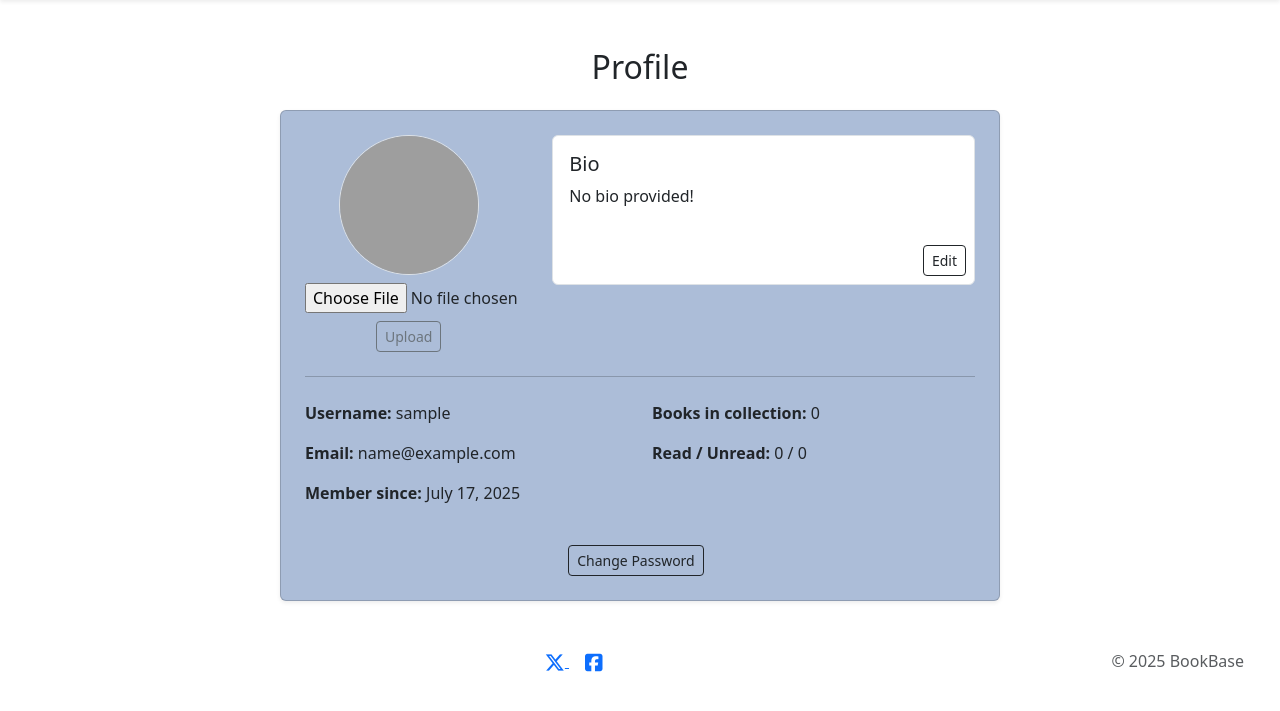
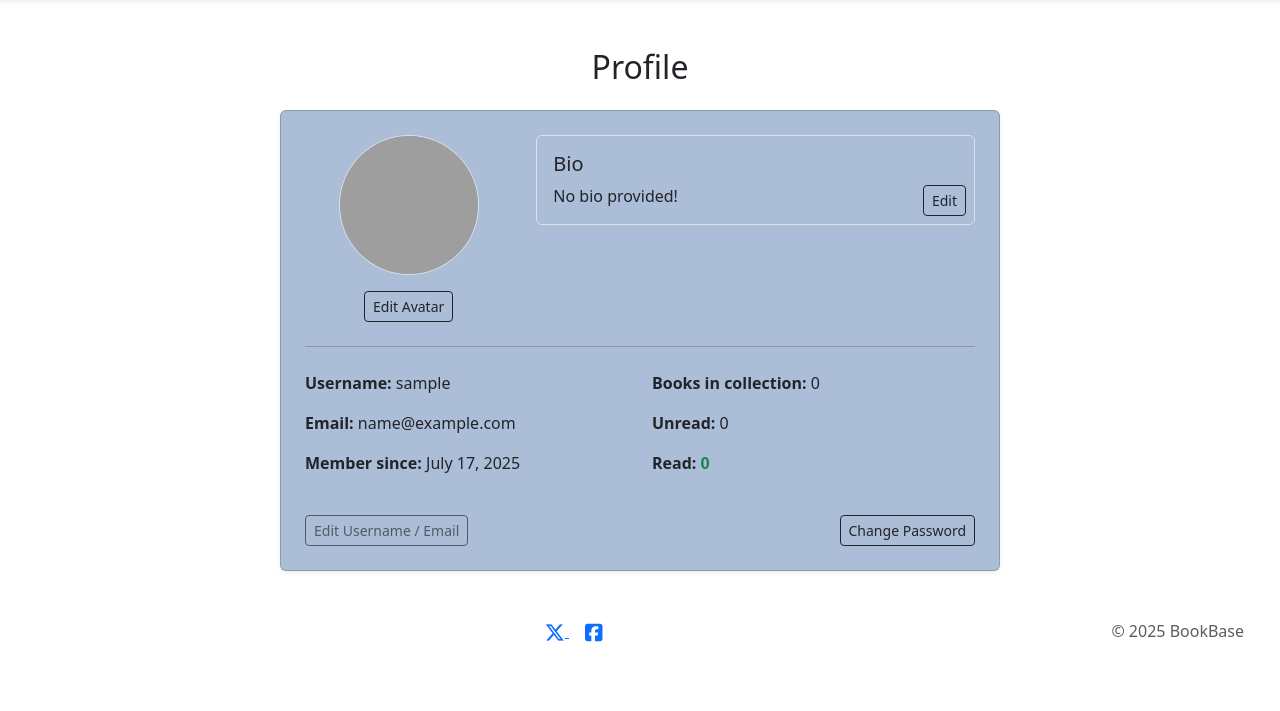
Before and after one commit to Oscar-Ivs/bookbase, a Django app: page /profile/ in a window 1280 px wide. Shown: the part 57-768 px from the top of the page. Run offline with Django 5.2, Linux system fonts and the light colour scheme; the visitor is signed in with stand-in values (Sample User, id 1); data comes from the database, SQL or seed files in the repository; data that the repository does not hold is empty; some libraries are stand-ins or nearby versions; grey boxes are pictures that could not be loaded.

Commit message:
Simplified avatar upload to auto-submit on file select; rearranged stats and styled read count

```diff
--- a/templates/profile.html
+++ b/templates/profile.html
@@ -8,46 +8,49 @@
   <div class="row justify-content-center">
     <div class="col-md-10 col-lg-8">
       <div class="card shadow-sm p-4" style="background-color: #acbdd8;">
+
         <div class="row g-4 align-items-start">
+          <!-- Avatar Upload -->
+          <div class="col-md-4 text-center">
+            <img
+              src="{% if user.profile.avatar %}{{ user.profile.avatar.url }}{% else %}{% static 'img/avatar-placeholder.png' %}{% endif %}"
+              alt="Avatar" class="rounded-circle border mb-2" width="140" height="140">
 
-          <!-- Avatar + Upload -->
-          <div class="col-md-4 text-center">
-            {% if user.profile.avatar %}
-              <img src="{{ user.profile.avatar.url }}" alt="Avatar" class="rounded-circle border mb-2" width="140" height="140">
-            {% else %}
-              <img src="{% static 'img/avatar-placeholder.png' %}" alt="Avatar" class="rounded-circle border mb-2" width="140" height="140">
-            {% endif %}
-
-            <!-- Optional future avatar upload -->
-            <form method="POST" enctype="multipart/form-data">
+            <!-- Avatar auto-upload -->
+            <form method="POST" enctype="multipart/form-data" id="avatar-form">
               {% csrf_token %}
-              {{ form.avatar }}
-              <button type="submit" class="btn btn-sm btn-outline-secondary mt-2">Upload</button>
+              <input type="file" name="avatar" class="d-none" id="avatar-input"
+                onchange="document.getElementById('avatar-form').submit();">
+              <button type="button" class="btn btn-sm btn-outline-dark mt-2"
+                onclick="document.getElementById('avatar-input').click();">
+                Edit Avatar
+              </button>
             </form>
           </div>
 
-          <!-- Bio box -->
+          <!-- Bio Box -->
           <div class="col-md-8">
-            <div class="position-relative rounded p-3 border bg-white ms-md-3" style="min-height: 150px;">
+            <div class="position-relative rounded p-3 border" style="background-color: #acbdd8;">
               <h5>Bio</h5>
               <p id="bio-text" class="mb-0">{{ profile.bio|default:"No bio provided!" }}</p>
 
-              <!-- Edit form -->
+              <!-- Inline bio edit -->
               <form method="POST" enctype="multipart/form-data" id="bio-form" class="d-none mt-2">
                 {% csrf_token %}
                 {{ form.bio }}
                 <button type="submit" class="btn btn-sm btn-primary mt-2">Save</button>
               </form>
 
-              <button id="edit-bio-btn" class="btn btn-sm btn-outline-dark position-absolute bottom-0 end-0 m-2">Edit</button>
+              <button id="edit-bio-btn"
+                class="btn btn-sm btn-outline-dark position-absolute bottom-0 end-0 m-2">Edit</button>
             </div>
           </div>
-
         </div>
 
+        <!-- Divider -->
         <hr class="my-4">
 
-        <!-- Info Section -->
+        <!-- User Info -->
         <div class="row">
           <div class="col-md-6">
             <p><strong>Username:</strong> {{ user.username }}</p>
@@ -56,21 +59,24 @@
           </div>
           <div class="col-md-6">
             <p><strong>Books in collection:</strong> {{ total_books }}</p>
-            <p><strong>Read / Unread:</strong> {{ read_count }} / {{ unread_count }}</p>
+            <p><strong>Unread:</strong> {{ unread_count }}</p>
+            <p><strong>Read:</strong> <span class="text-success fw-bold">{{ read_count }}</span></p>
           </div>
         </div>
 
+
         <!-- Action Buttons -->
-        <div class="text-center mt-4">
-          <a href="{% url 'password_change' %}" class="btn btn-outline-dark btn-sm me-2">Change Password</a>
-          <!-- Future: add email change -->
+        <div class="d-flex justify-content-between align-items-center mt-4">
+          <a href="#" class="btn btn-outline-dark btn-sm disabled">Edit Username / Email</a>
+          <a href="{% url 'password_change' %}" class="btn btn-outline-dark btn-sm">Change Password</a>
         </div>
+
       </div>
     </div>
   </div>
 </div>
 
-<!-- Toggle Bio Script -->
+<!-- Bio Toggle Script -->
 <script>
   document.addEventListener("DOMContentLoaded", function () {
     const editBtn = document.getElementById("edit-bio-btn");
@@ -83,4 +89,5 @@
     });
   });
 </script>
+
 {% endblock %}
```
Also changed, not shown: media/avatars/1154449.jpg (added).
